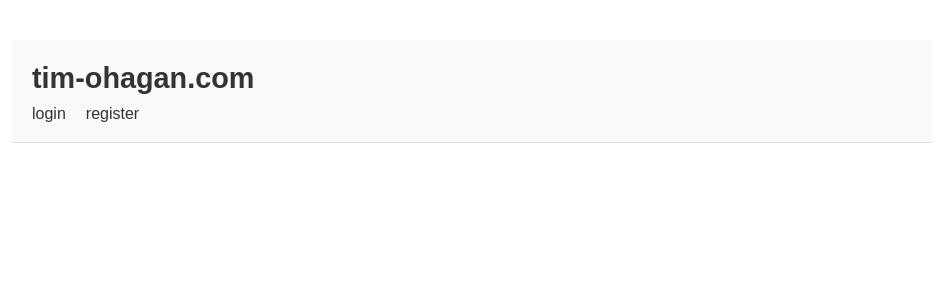
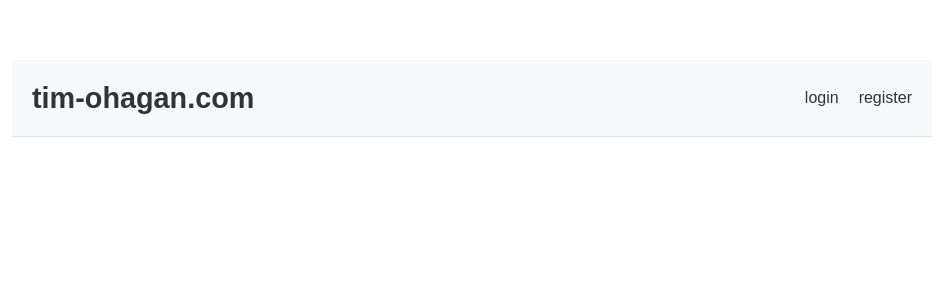
Before and after one commit to tmohagan/mern-resume, a React (Create React App) app in the folder client/: page / in a window 1280 px wide. Shown: the top 300 px of the page, without its empty margins (168-1109 px from the left). Built offline with nearby package versions, Linux system fonts and the light colour scheme; no server answers.

Commit message:
css more

```diff
--- a/client/src/App.css
+++ b/client/src/App.css
@@ -29,6 +29,11 @@ img{
     background-color: #f8f9fa; /* Light background for header */
     padding: 15px 20px;       /* Add padding to the header */
     border-bottom: 1px solid #dee2e6; /* Add a subtle bottom border */
+    display:flex;
+    justify-content:space-between;
+    margin-top: 20px;
+    margin-bottom: 50px;
+    align-items: center;
   }
 header a{
     text-decoration:none;
```
